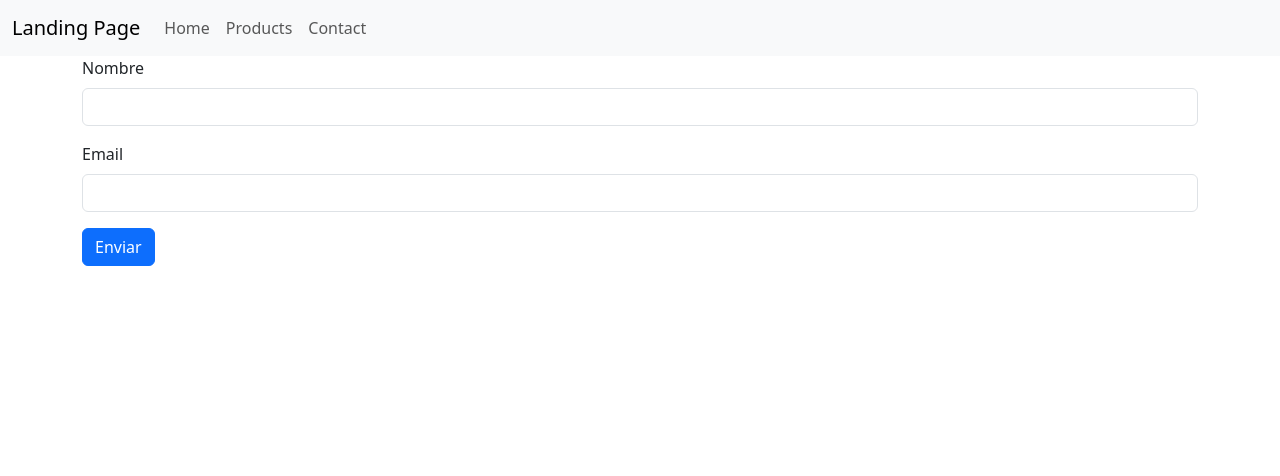
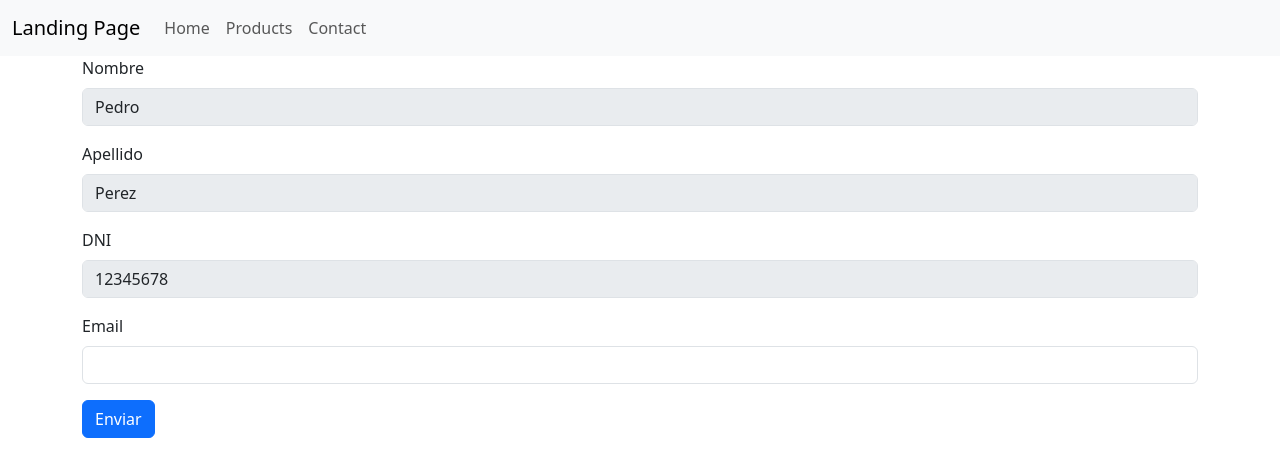
Before and after one commit to Leticia-Orive/angular_17, an Angular app in the folder landing-page-angular/: page /contact in a window 1280 px wide. Shown: the top 476 px of the page. Built offline with nearby package versions, Linux system fonts and the light colour scheme.

Commit message:
Datos fijos y disabled

```diff
--- a/landing-page-angular/src/app/contact/contact.component.html
+++ b/landing-page-angular/src/app/contact/contact.component.html
@@ -11,6 +11,20 @@
         <!--Validators con error que solo se me muestre si es invalido o este mal puesto el nombre-->
         <div  class="text-danger" *ngIf="hasErrors('nombre', 'required')">Nombre requerido</div>
         <div  class="text-danger" *ngIf="hasErrors('nombre', 'minlength')">Nombre requerido mínimo 3 caracteres</div>
+
+    </div>
+    <div class="mb-3">
+        <label for="name" class="form-label">Apellido</label>
+        <input [ngClass]="{'is-invalid': hasErrors('apellido', 'required') || hasErrors('apellido', 'minlength')}" type="text" class="form-control" id="name" formControlName="apellido">
+        <div  class="text-danger" *ngIf="hasErrors('apellido', 'required')">Apellido requerido</div>
+        <div  class="text-danger" *ngIf="hasErrors('apellido', 'minlength')">Apellido requerido mínimo 3 caracteres</div>
+
+    </div>
+    <div class="mb-3">
+        <label for="name" class="form-label">DNI</label>
+        <input [ngClass]="{'is-invalid': hasErrors('dni', 'required') || hasErrors('dni', 'minlength')}" type="text" class="form-control" id="name" formControlName="dni">
+        <div  class="text-danger" *ngIf="hasErrors('dni', 'required')">Dni requerido</div>
+        <div  class="text-danger" *ngIf="hasErrors('dni', 'minlength')">Dni requerido mínimo 3 caracteres</div>
 
     </div>
     <div class="mb-3">
--- a/landing-page-angular/src/app/contact/contact.component.ts
+++ b/landing-page-angular/src/app/contact/contact.component.ts
@@ -1,4 +1,4 @@
-import { Component } from '@angular/core';
+import { Component, OnInit } from '@angular/core';
 import { FormBuilder, FormGroup, Validators } from '@angular/forms';
 
 @Component({
@@ -6,7 +6,7 @@ import { FormBuilder, FormGroup, Validators } from '@angular/forms';
   templateUrl: './contact.component.html',
   styleUrls: ['./contact.component.css']
 })
-export class ContactComponent {
+export class ContactComponent implements OnInit{
   /**Formulario basado en plantilla
    public usuario: any ={
   nombre: '',
@@ -20,14 +20,43 @@ export class ContactComponent {
  /**Formulario Reactivos */
  /**Declaramos */
  formularioContacto: FormGroup
+ /**Se puede poner asi:
+  * usuarioActivo: string = 'Pedro'
+  * Pero tambien asi:
+  */
+ usuarioActivo: any = {
+  nombre: 'Pedro',
+  apellido: 'Perez',
+  dni: '12345678'
+ }
  constructor(private form: FormBuilder){
   this.formularioContacto = this.form.group({
     /**Aqui añadimos los control */
     nombre: ['', [Validators.required, Validators.minLength(3)]],
+
+    apellido: ['', [Validators.required, Validators.minLength(3)]],
+    dni: ['', [Validators.required, Validators.minLength(3)]],
     /**Para poner dos validaciones tienen que ir las dos metidas en un [] o para entenderlo mejor doble corchete [[]] */
-    email: ['',[Validators.required, Validators.email]]
-  })
+    email: ['', [Validators.required, Validators.email]],
+  });
  }
+  ngOnInit(): void {
+    //Esto sirve para que el usuario se quede fijo
+    /**Esto es un forma cuando solo queremos uno
+     * this.formularioContacto.get('nombre')?.setValue(this.usuarioActivo)
+     * this.formularioContacto.get('nombre')?.disable();
+     */
+    /**Esto es otra forma para coger varios y hacer un parcheo */
+    this.formularioContacto.patchValue({
+      /**Aqui paso lo que quiero setear definitivamente */
+      nombre: this.usuarioActivo.nombre,
+      apellido: this.usuarioActivo.apellido,
+      dni: this.usuarioActivo.dni,
+    });
+    this.formularioContacto.get('nombre')?.disable();
+    this.formularioContacto.get('apellido')?.disable();
+    this.formularioContacto.get('dni')?.disable();
+  }
  enviar(){
   console.log(this.formularioContacto)
 
```
